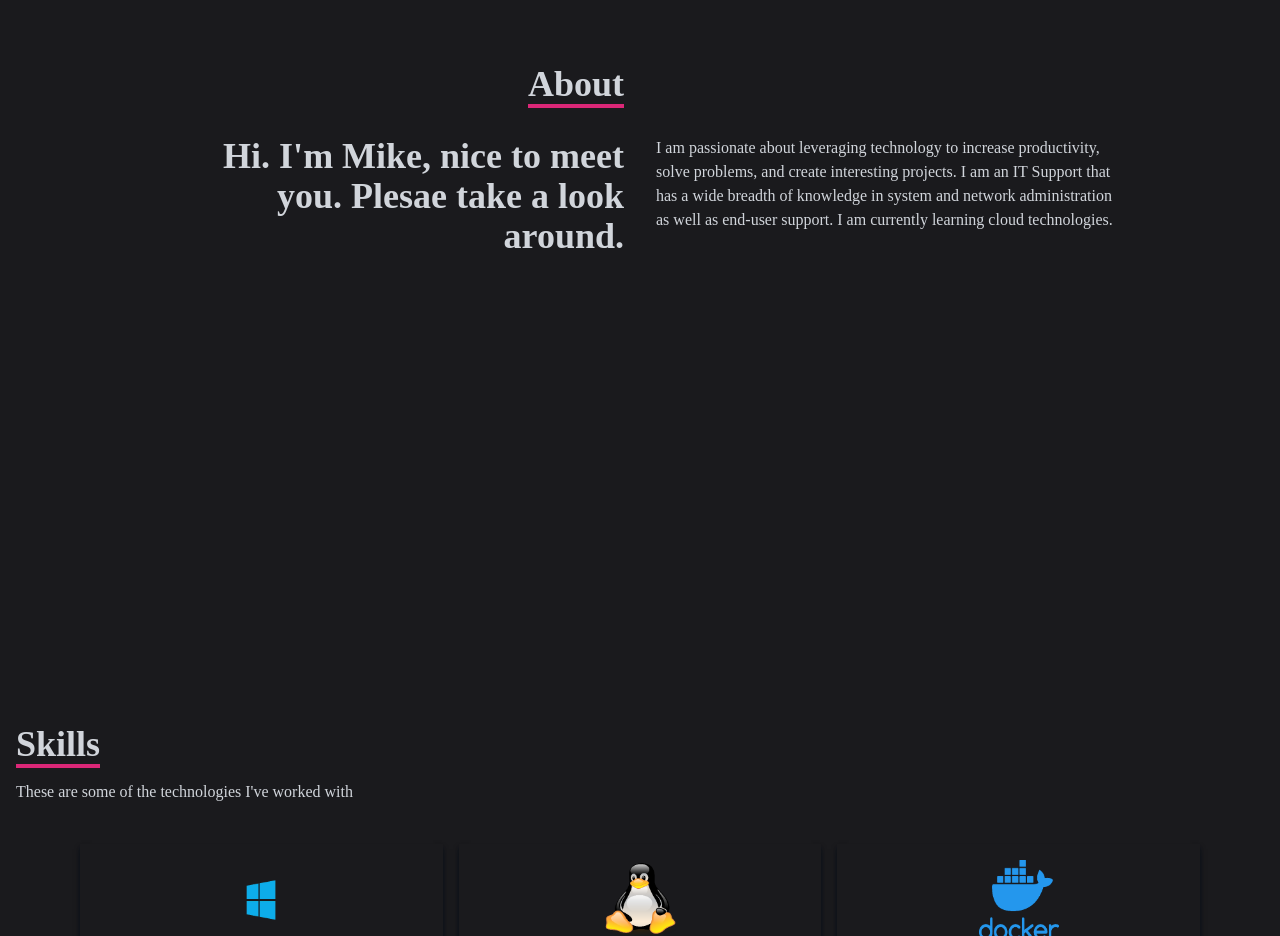
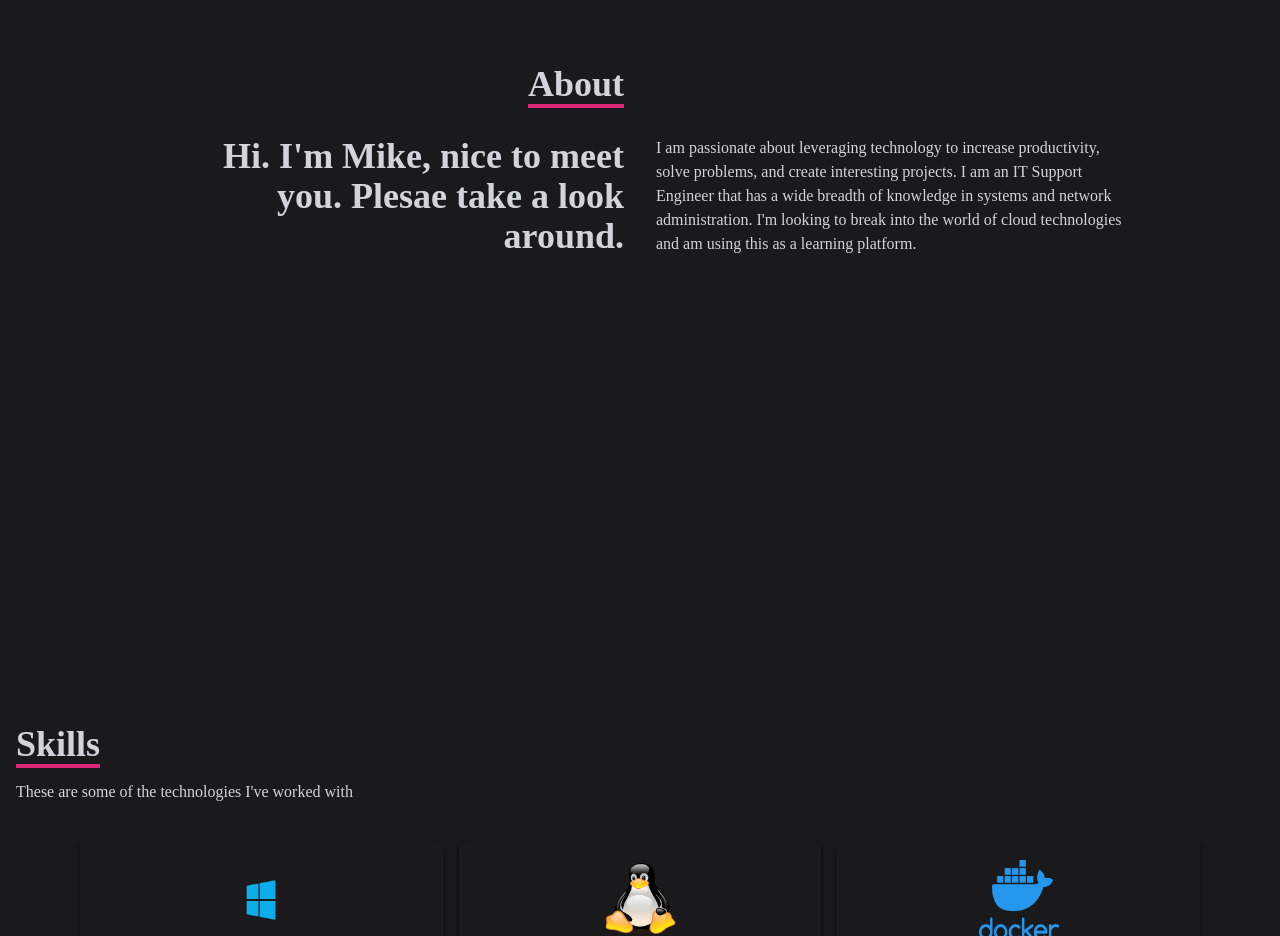
Before and after one commit to masnapp/portfolio, a React (Create React App) app: page / in a window 1280 px wide. Shown: the part 1040-1976 px from the top of the page. Built offline with nearby package versions, Linux system fonts and the light colour scheme.

Commit message:
edits to site

```diff
--- a/src/components/About.jsx
+++ b/src/components/About.jsx
@@ -19,9 +19,9 @@ const About = () => {
                 <div>
                     <p> I am passionate about leveraging technology to increase
                         productivity, solve problems, and create interesting projects. I
-                        am an IT Support that has a wide breadth of knowledge in system and
-                        network administration as well as end-user support. I am currently learning
-                        cloud technologies.
+                        am an IT Support Engineer that has a wide breadth of knowledge in systems and
+                        network administration. I'm looking to break into the world of cloud technologies and
+                        am using this as a learning platform.
 
                     </p>
                 </div>
--- a/src/components/Navbar.jsx
+++ b/src/components/Navbar.jsx
@@ -117,7 +117,7 @@ const Navbar = () => {
           <li className='w-[160px] h-[60px] flex justify-between items-center ml-[-100px] hover:ml-[-10px] duration-300 bg-[#6fc2b0]'>
             <a
               className='flex justify-between items-center w-full text-gray-300'
-              href='/'target="_blank" rel="noopener noreferrer"
+              href='mailto:mike@miketheitpro.com'target="_blank" rel="noopener noreferrer"
             >
               Email <HiOutlineMail size={30} />
             </a>
```
Also changed, not shown: .yaml (added), 1 other file (tests, documents, lock files or other folders).
